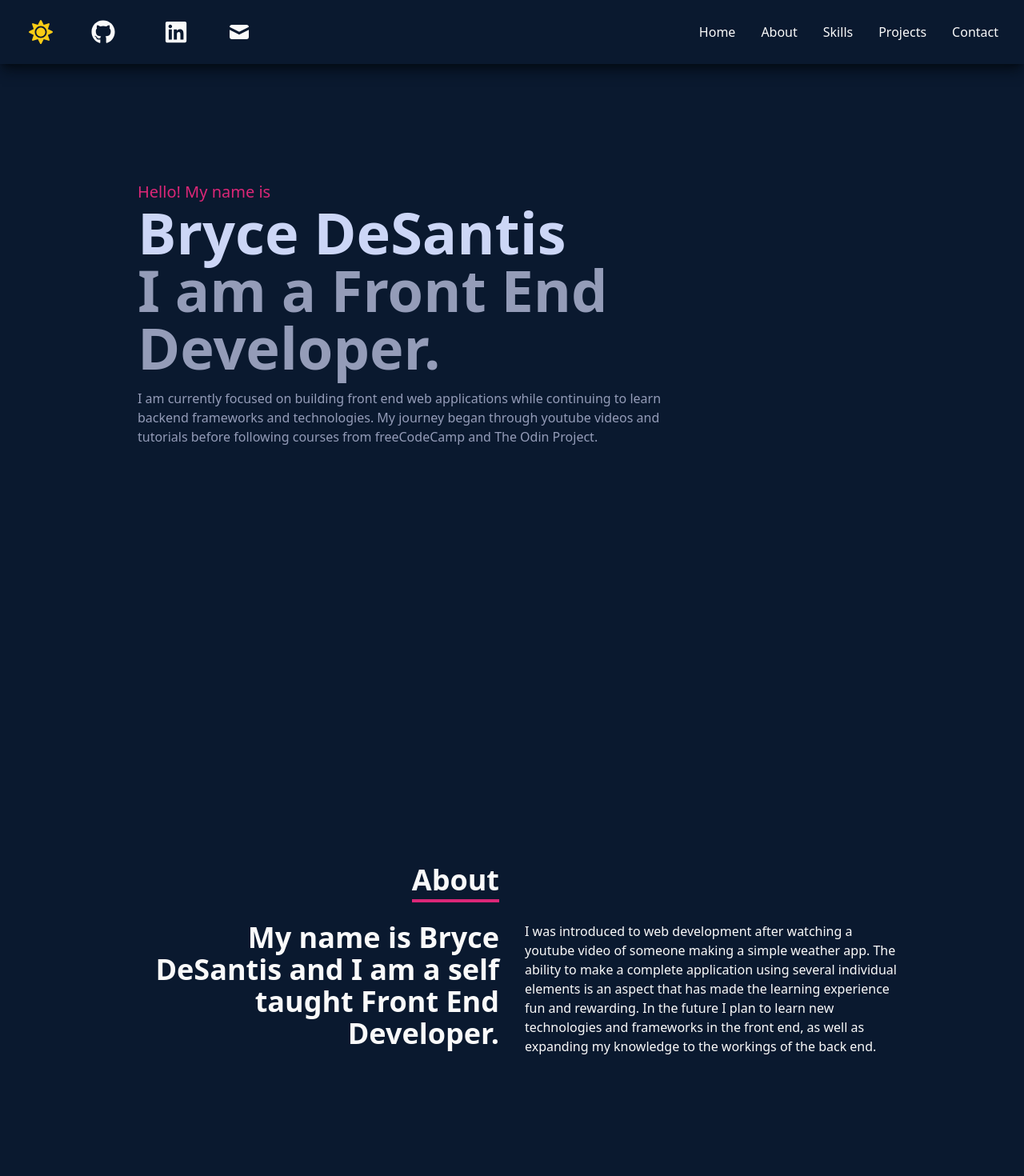
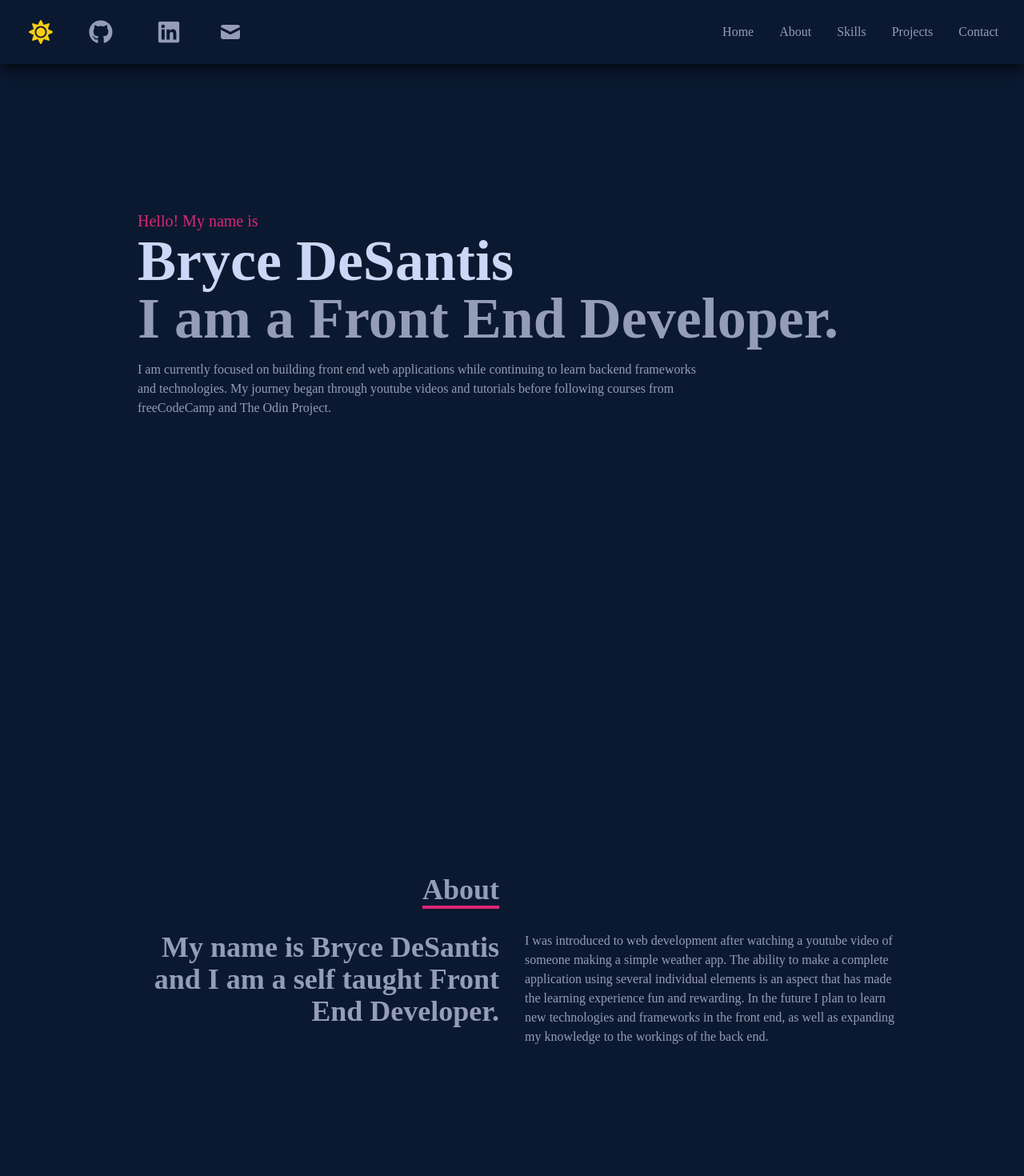
Before and after one commit to brycedesantis/my-portfolio, a React (Vite) app: page / in a window 1280 px wide. Shown: the top 1470 px of the page at 80% size. Built offline with nearby package versions, Linux system fonts and the light colour scheme.

Commit message:
Update light and dark mode stylings

```diff
--- a/src/Components/About.jsx
+++ b/src/Components/About.jsx
@@ -4,7 +4,7 @@ export default function About() {
 			<div className="flex flex-col justify-center items-center w-full h-full">
 				<div className="max-w-[1000px] w-full grid grid-cols-2 gap-8">
 					<div className="sm:text-right pb-8 pl-4">
-						<p className="text-4xl inline font-bold border-b-4 border-pink-600">
+						<p className="text-4xl inline font-bold border-b-4 border-[#A00822] dark:border-pink-600">
 							About
 						</p>
 					</div>
--- a/src/Components/Contact.jsx
+++ b/src/Components/Contact.jsx
@@ -10,7 +10,7 @@ export default function Contact() {
 				className="flex flex-col max-w-[600px] w-full"
 			>
 				<div className="pb-8">
-					<p className="text-4xl inline font-bold border-b-4 border-pink-600">
+					<p className="text-4xl inline font-bold border-b-4 border-[#A00822] dark:border-pink-600">
 						Contact
 					</p>
 					<p className="py-4">
@@ -36,7 +36,7 @@ export default function Contact() {
 					rows="10"
 					placeholder="Message"
 				></textarea>
-				<button className="text-white border-2 hover:bg-pink-600 hover:border-pink-600 px-4 py-3 my-8 mx-auto flex items-center">
+				<button className="border-2 border-black hover:bg-[#A00822] hover:border-[#A00822] hover:text-white dark:hover:bg-pink-600 dark:hover:border-pink-600 dark:border-white dark:text-white px-4 py-3 my-8 mx-auto flex items-center">
 					Send
 				</button>
 			</form>
--- a/src/Components/Home.jsx
+++ b/src/Components/Home.jsx
@@ -2,14 +2,16 @@ export default function Home() {
 	return (
 		<div name="home" className="w-full h-screen bg-inherit">
 			<div className="max-w-[1000px] mx-auto px-8 flex flex-col justify-center h-full">
-				<p className="text-pink-600 text-xl">Hello! My name is</p>
-				<h1 className="text-4xl sm:text-7xl font-bold dark:text-[#CCD6F6] text-black">
+				<p className="text-[#A00822] dark:text-pink-600 text-xl">
+					Hello! My name is
+				</p>
+				<h1 className="text-4xl text-[#2340A9] sm:text-7xl font-bold dark:text-[#CCD6F6]">
 					Bryce DeSantis
 				</h1>
-				<h2 className="text-4xl sm:text-7xl font-bold dark:text-[#949CB8] text-black">
+				<h2 className="text-4xl text-[#494B6E] sm:text-7xl font-bold dark:text-[#949CB8]">
 					I am a Front End Developer.
 				</h2>
-				<p className="dark:text-[#949CB8] py-4 max-w-[700px]">
+				<p className="py-4 max-w-[700px]">
 					I am currently focused on building front end web applications while
 					continuing to learn backend frameworks and technologies. My journey
 					began through youtube videos and tutorials before following courses
--- a/src/Components/Nav.jsx
+++ b/src/Components/Nav.jsx
@@ -43,7 +43,7 @@ export default function Nav(props) {
 					</li>
 					<li className="group/item hover:scale-110 flex flex-col items-center mt-6">
 						<a
-							href="www.linkedin.com/in/bryce-desantis-a969381b8"
+							href="https://www.linkedin.com/in/bryce-desantis-a969381b8/"
 							target="_blank"
 							rel="noreferrer"
 						>
@@ -130,9 +130,9 @@ export default function Nav(props) {
 						Contact
 					</Link>
 				</li>
-				<li>
+				<li className="py-4">
 					<ul className="flex justify-evenly">
-						<li className="group/item hover:scale-110 flex flex-col items-center mt-6">
+						<li className="group/item flex flex-col items-center mt-6">
 							<a
 								href="https://github.com/brycedesantis"
 								target="_blank"
@@ -141,7 +141,7 @@ export default function Nav(props) {
 								<FaGithub size={30} />
 							</a>
 						</li>
-						<li className="group/item hover:scale-110 flex flex-col items-center mt-6">
+						<li className="group/item flex flex-col items-center mt-6">
 							<a
 								href="www.linkedin.com/in/bryce-desantis-a969381b8"
 								target="_blank"
--- a/src/Components/Projects/Projects.jsx
+++ b/src/Components/Projects/Projects.jsx
@@ -8,7 +8,7 @@ export default function Projects() {
 		<div name="projects" className="w-full md:h-screen bg-inherit">
 			<div className="max-w-[1000px] mx-auto p-4 flex flex-col justify-center w-full h-full">
 				<div className="pb-8">
-					<p className="text-4xl inline font-bold border-b-4 border-pink-600">
+					<p className="text-4xl inline font-bold border-b-4 border-[#A00822] dark:border-pink-600">
 						Projects
 					</p>
 					<p className="py-6">Here are a few projects that I have worked on</p>
--- a/src/Components/Skills.jsx
+++ b/src/Components/Skills.jsx
@@ -8,7 +8,7 @@ export default function Skills() {
 		<div name="skills" className="w-full h-screen bg-inherit">
 			<div className="max-w-[1000px] mx-auto p-4 flex flex-col justify-center w-full h-full">
 				<div>
-					<p className="text-4xl inline font-bold border-b-4 border-pink-600">
+					<p className="text-4xl inline font-bold border-b-4 border-[#A00822] dark:border-pink-600">
 						Skills
 					</p>
 					<p className="py-4">I have worked with the following technologies</p>
--- a/src/index.css
+++ b/src/index.css
@@ -2,15 +2,20 @@
 @tailwind components;
 @tailwind utilities;
 
+@import url("https://fonts.googleapis.com/css2?family=Poppins:wght@300;400;500;600;700;800;900&display=swap");
+
 .dark {
-	@apply bg-[#0a192f] text-zinc-50;
+	@apply bg-[#0a192f] text-[#949CB8];
 }
 
 .light {
-	@apply bg-slate-200 text-black;
+	@apply bg-slate-200 text-[#414962];
 }
 
 @layer base {
+	body {
+		@apply font-[Poppins];
+	}
 	li {
 		@apply px-4 cursor-pointer;
 	}
```
